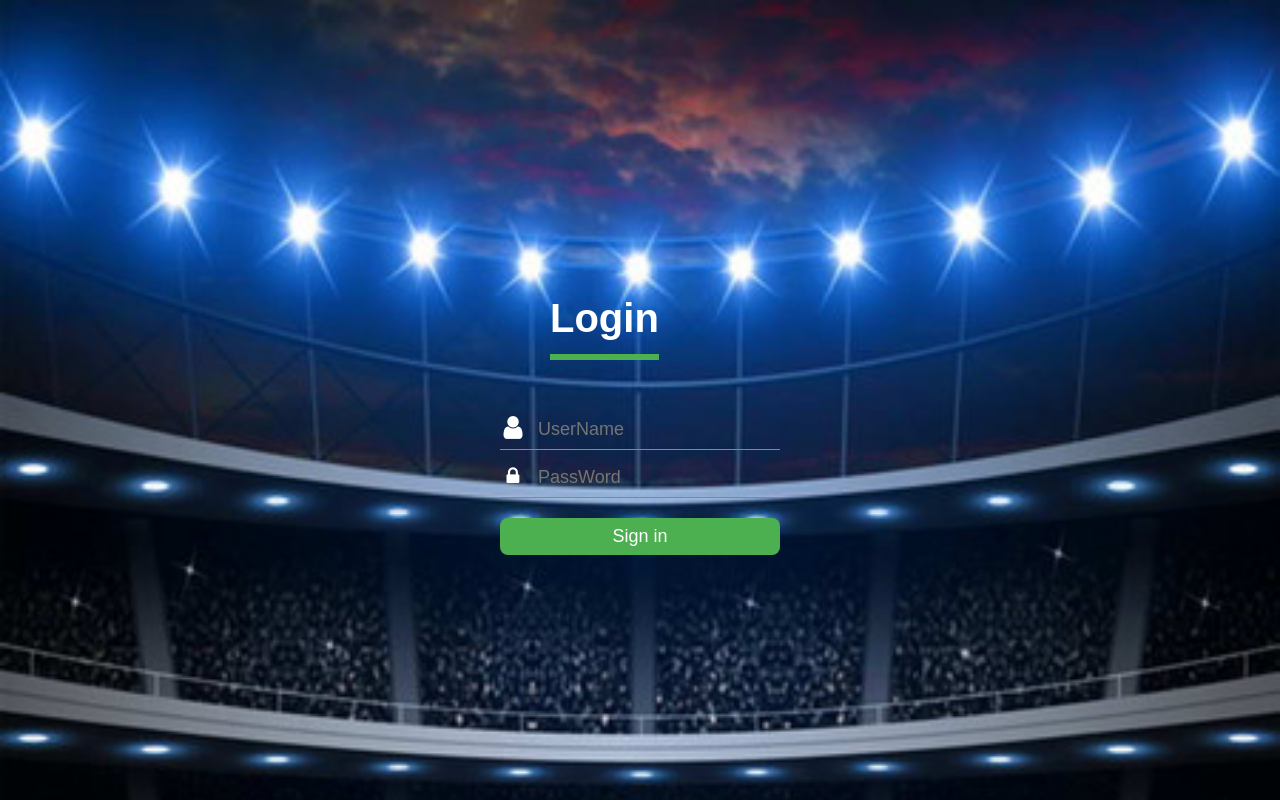
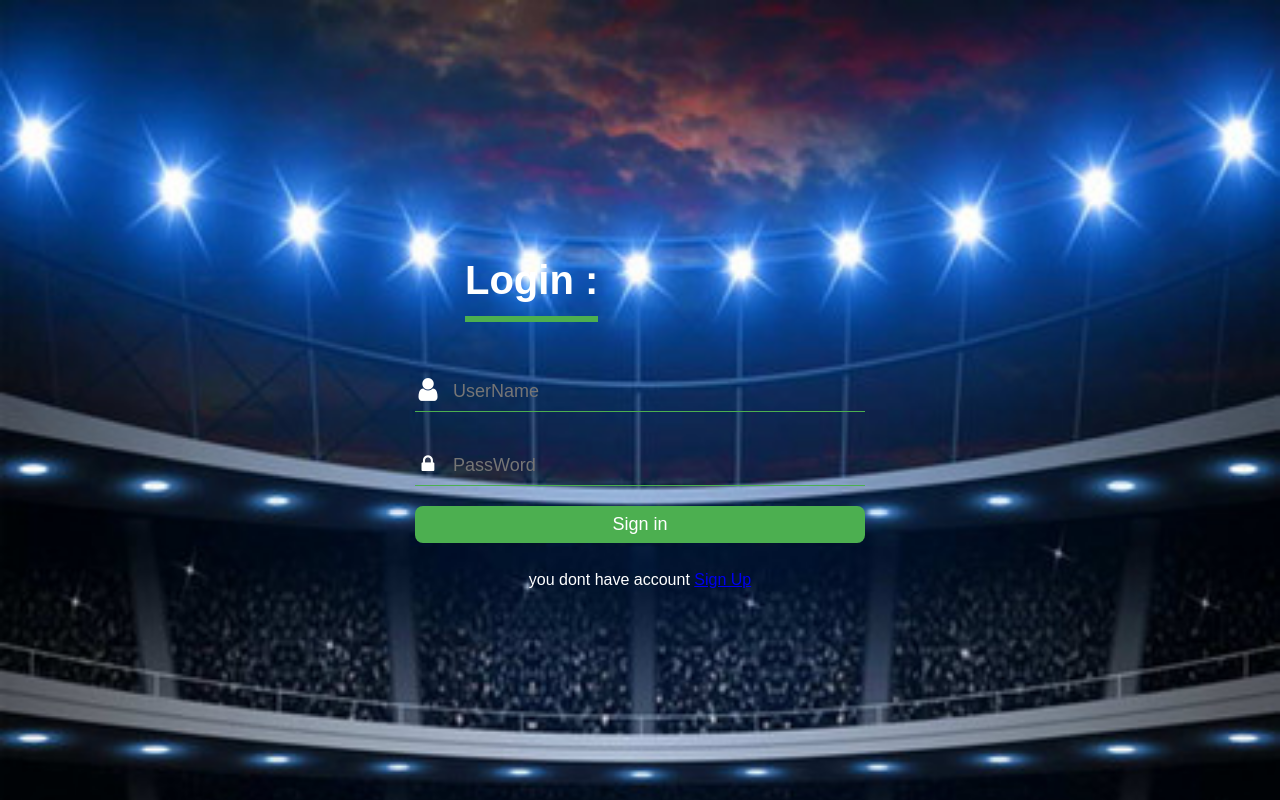
Before and after one commit to Abderrahmane-Oubbaih/Football_scores, a PHP site: page /SignIn.php in a window 1280 px wide. Run offline with PHP 8.4, Linux system fonts and the light colour scheme.

Commit message:
update design page Sign In and Add link to hyperlink Sign Up

```diff
--- a/Css/StyleSignIn.css
+++ b/Css/StyleSignIn.css
@@ -8,7 +8,7 @@ background-size: cover;
 }
 .login-box{
 
-width: 280px;
+width: 450px;
 position: absolute;
 top: 50%;
 left: 50%;
@@ -66,3 +66,7 @@ margin: 12px 0;
 border-radius: 8px;
 
 }
+p{
+   text-align: center;
+
+}
--- a/SignIn.php
+++ b/SignIn.php
@@ -7,16 +7,19 @@
 <body>
 <div class="login-box">
 
-<h1>Login</h1>
+<h1>Login :</h1>
 <div class="textbox">
 	<i class="fa fa-user fa-lg fa-fw" aria-hidden="true"></i>
 	<input type="text" name="" value="" placeholder="UserName">
 </div>
+<br>
 <div class="textbox">
 	<i class="fa fa-lock" aria-hidden="true"></i>
 	<input type="password" name="" value="" placeholder="PassWord">
 </div>
 <input class="btn" type="button" name="" value="Sign in">
+<br>
+<p>you dont have account <a href="Login/Inscription_Login.php">Sign Up</a> </p>
 </div>
 </body>
 </html>
```
